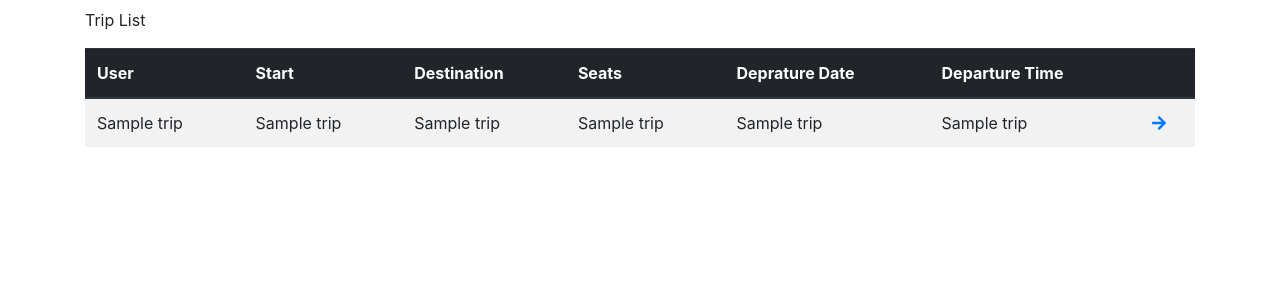
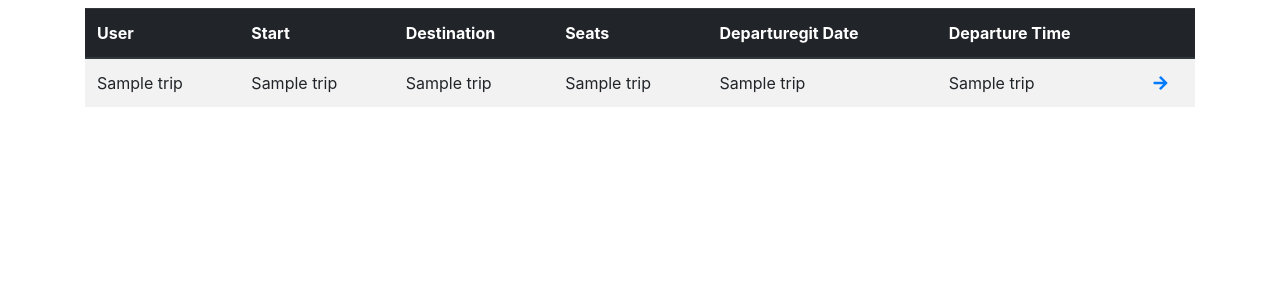
Before and after one commit to tryuan99/roadtrip, a Flask app: template templates/trip_list.html in a window 1280 px wide. Shown: the part 118-418 px from the top of the page. Run offline with Flask 2, Linux system fonts and the light colour scheme; the template is opened without the code that fills it: most values are stand-ins (such as "Sample title", 1, 10 or a date in 2020); some libraries are stand-ins or nearby versions.

Commit message:
Fixed typos

```diff
--- a/templates/trip_list.html
+++ b/templates/trip_list.html
@@ -5,7 +5,6 @@
 {% endblock %}
 
 {% block content %}
-    <p>Trip List</p>
     <table class="table table-striped table-hover">
         <thead class="thead-dark">
         <tr>
@@ -13,7 +12,7 @@
             <th scope="col">Start</th>
             <th scope="col">Destination</th>
             <th scope="col">Seats</th>
-            <th scope="col">Deprature Date</th>
+            <th scope="col">Departuregit  Date</th>
             <th scope="col">Departure Time</th>
             <th scope="col"></th>
         </tr>
```
